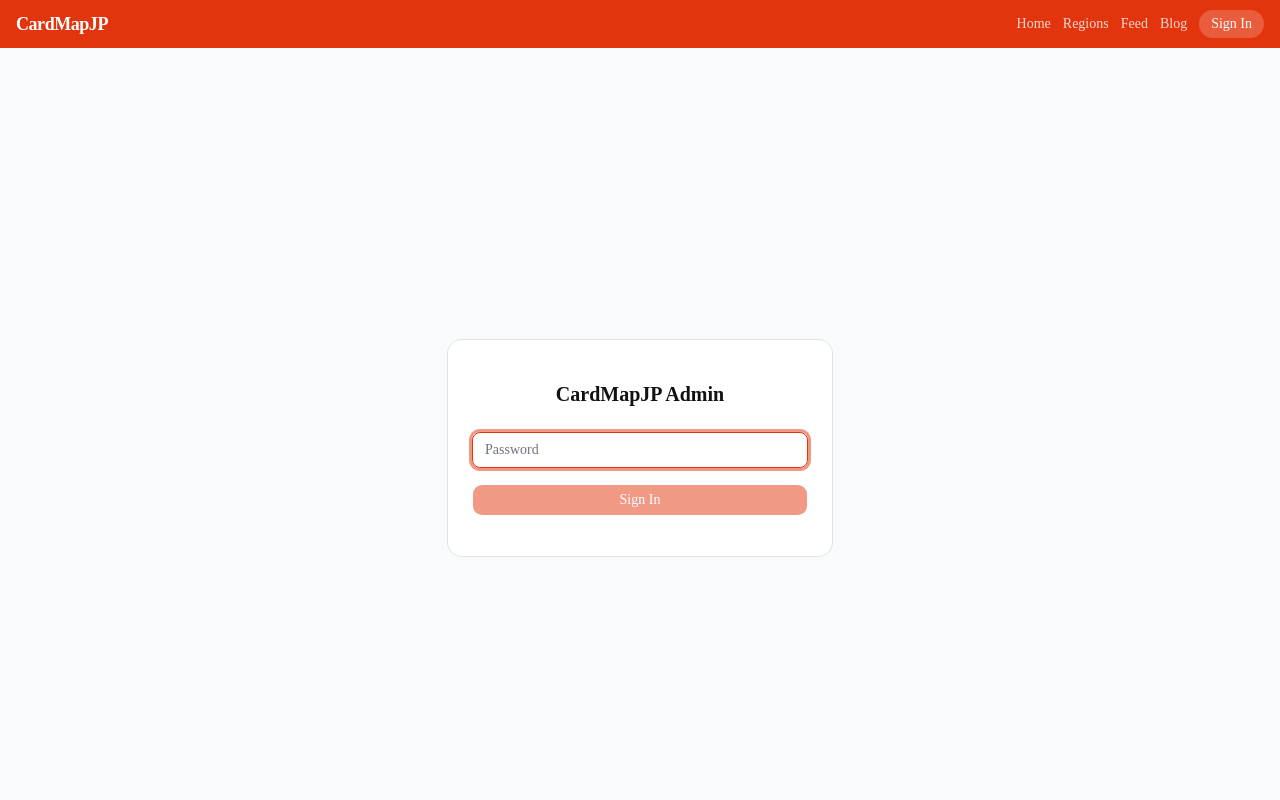
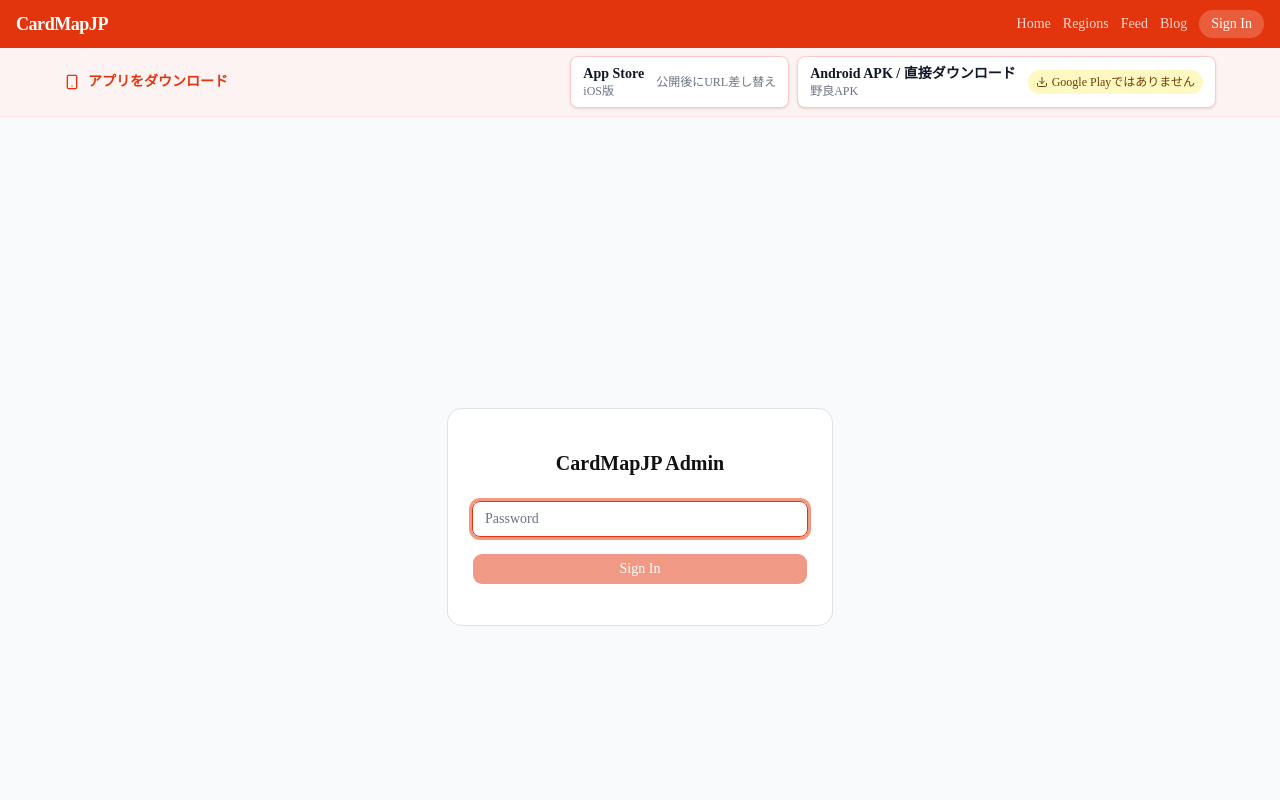
Before and after one commit to fedlic/cardmapjp, a Next.js app: page /admin/login in a window 1280 px wide. Shown: the top 800 px of the page. Built offline with nearby package versions, Linux system fonts and the light colour scheme; no server answers.

Commit message:
Add app download banner

```diff
--- a/src/app/layout.tsx
+++ b/src/app/layout.tsx
@@ -2,6 +2,7 @@
 import Link from "next/link";
 import localFont from "next/font/local";
 import { Analytics } from "@vercel/analytics/react";
+import AppDownloadBanner from "@/components/AppDownloadBanner";
 import AuthButton from "@/components/AuthButton";
 import BottomTabBar from "@/components/BottomTabBar";
 import ServiceWorkerRegistrar from "@/components/ServiceWorkerRegistrar";
@@ -101,6 +102,7 @@
             <AuthButton />
           </nav>
         </header>
+        <AppDownloadBanner />
         <main className="pb-14 md:pb-0">{children}</main>
         <BottomTabBar />
         <footer className="border-t border-gray-200 bg-gray-50 px-4 py-6 mt-8">
--- /dev/null
+++ b/src/components/AppDownloadBanner.tsx
@@ -0,0 +1,43 @@
+import { Download, Smartphone } from "lucide-react";
+import { appDownloadLinks } from "@/lib/app-downloads";
+
+export default function AppDownloadBanner() {
+  return (
+    <section
+      aria-label="アプリをダウンロード"
+      className="border-b border-red-100 bg-red-50/90 px-4 py-2"
+    >
+      <div className="mx-auto flex max-w-6xl flex-col gap-2 sm:flex-row sm:items-center sm:justify-between">
+        <div className="flex items-center gap-2 text-sm font-semibold text-[#E3350D]">
+          <Smartphone className="size-4 shrink-0" aria-hidden="true" />
+          <span>アプリをダウンロード</span>
+        </div>
+        <div className="grid grid-cols-1 gap-2 sm:flex sm:items-center">
+          <a
+            href={appDownloadLinks.ios.href}
+            className="inline-flex min-h-10 items-center justify-between gap-3 rounded-md border border-red-200 bg-white px-3 py-2 text-sm text-gray-900 shadow-sm transition-colors hover:border-[#E3350D] hover:text-[#E3350D]"
+          >
+            <span className="flex flex-col leading-tight">
+              <span className="font-semibold">{appDownloadLinks.ios.label}</span>
+              <span className="text-xs text-gray-500">{appDownloadLinks.ios.status}</span>
+            </span>
+            <span className="text-xs text-gray-500">{appDownloadLinks.ios.note}</span>
+          </a>
+          <a
+            href={appDownloadLinks.android.href}
+            className="inline-flex min-h-10 items-center justify-between gap-3 rounded-md border border-red-200 bg-white px-3 py-2 text-sm text-gray-900 shadow-sm transition-colors hover:border-[#E3350D] hover:text-[#E3350D]"
+          >
+            <span className="flex flex-col leading-tight">
+              <span className="font-semibold">{appDownloadLinks.android.label}</span>
+              <span className="text-xs text-gray-500">{appDownloadLinks.android.status}</span>
+            </span>
+            <span className="inline-flex items-center gap-1 rounded-full bg-yellow-100 px-2 py-1 text-xs font-medium text-yellow-900">
+              <Download className="size-3" aria-hidden="true" />
+              {appDownloadLinks.android.note}
+            </span>
+          </a>
+        </div>
+      </div>
+    </section>
+  );
+}
--- /dev/null
+++ b/src/lib/app-downloads.ts
@@ -0,0 +1,18 @@
+export const appDownloadLinks = {
+  ios: {
+    label: "App Store",
+    status: "iOS版",
+    href:
+      process.env.NEXT_PUBLIC_CARDMAPJP_IOS_URL ||
+      "https://apps.apple.com/jp/app/card-map-jp/id6761031128",
+    note: "公開後にURL差し替え",
+  },
+  android: {
+    label: "Android APK / 直接ダウンロード",
+    status: "野良APK",
+    href:
+      process.env.NEXT_PUBLIC_CARDMAPJP_ANDROID_APK_URL ||
+      "https://fedlic.tokyo/cardmapjp/android/cardmapjp.apk",
+    note: "Google Playではありません",
+  },
+} as const;
```
Also changed, not shown: 1 other file (tests, documents, lock files or other folders).
